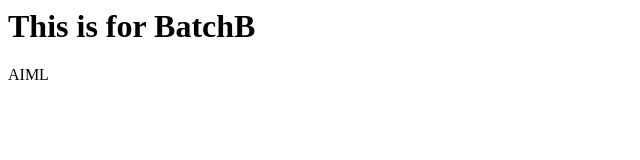
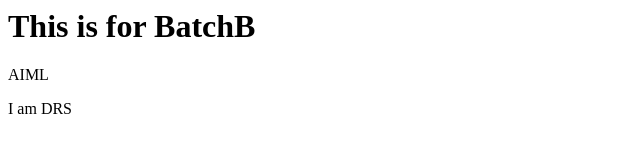
Before and after one commit to Dipurajasaha/LTIMindtree_DevOps, a plain HTML site: page index.html in a window 1280 px wide. Shown: the full height of the page, 0-640 px from the left. Drawn offline with Linux system fonts and the light colour scheme.

Commit message:
coming from techno

```diff
--- a/index.html
+++ b/index.html
@@ -1,4 +1,5 @@
 <html>
  <h1> This is for BatchB </h1>
  <p> AIML </p>
+ <p> I am DRS </p>
 </html>
```
